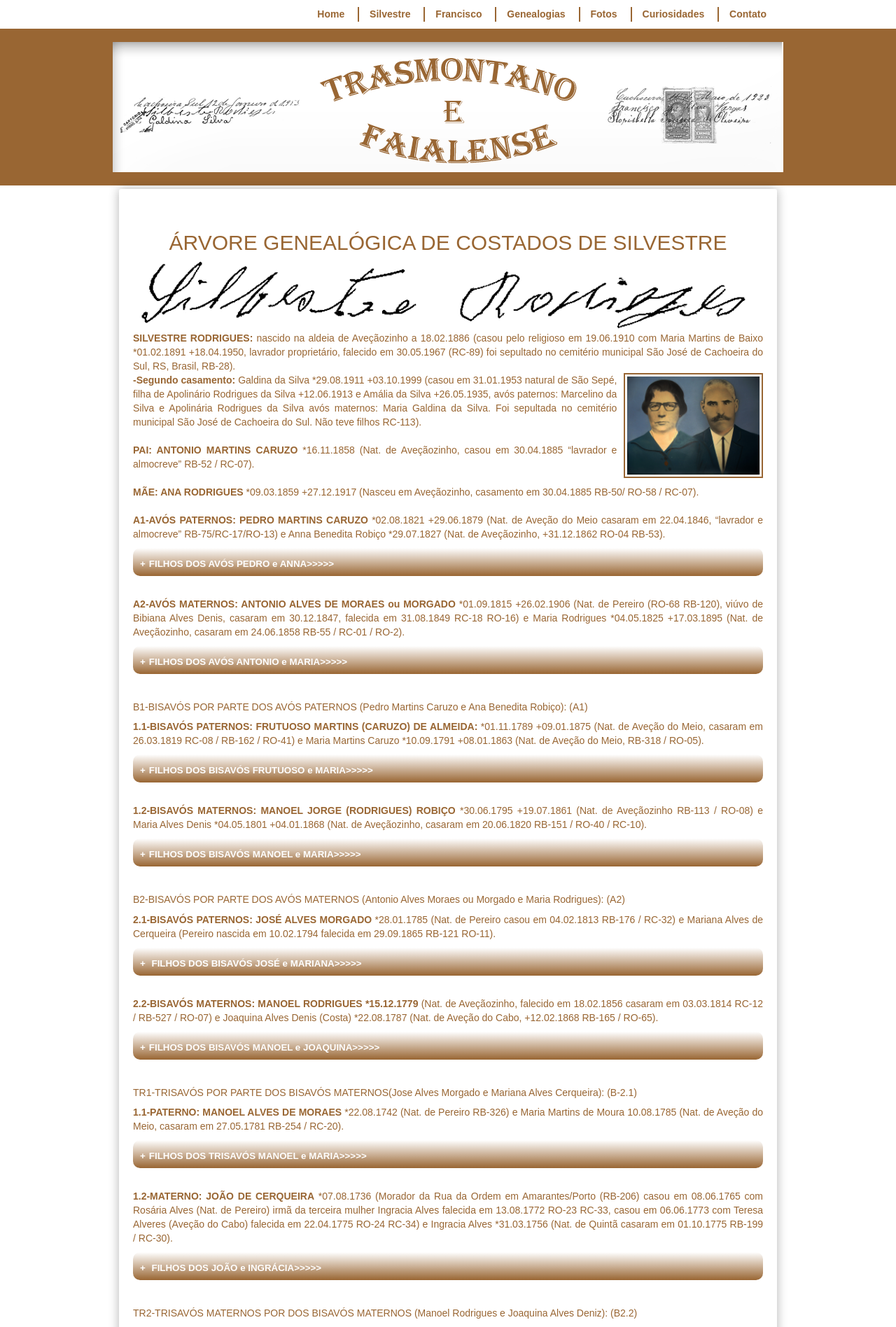
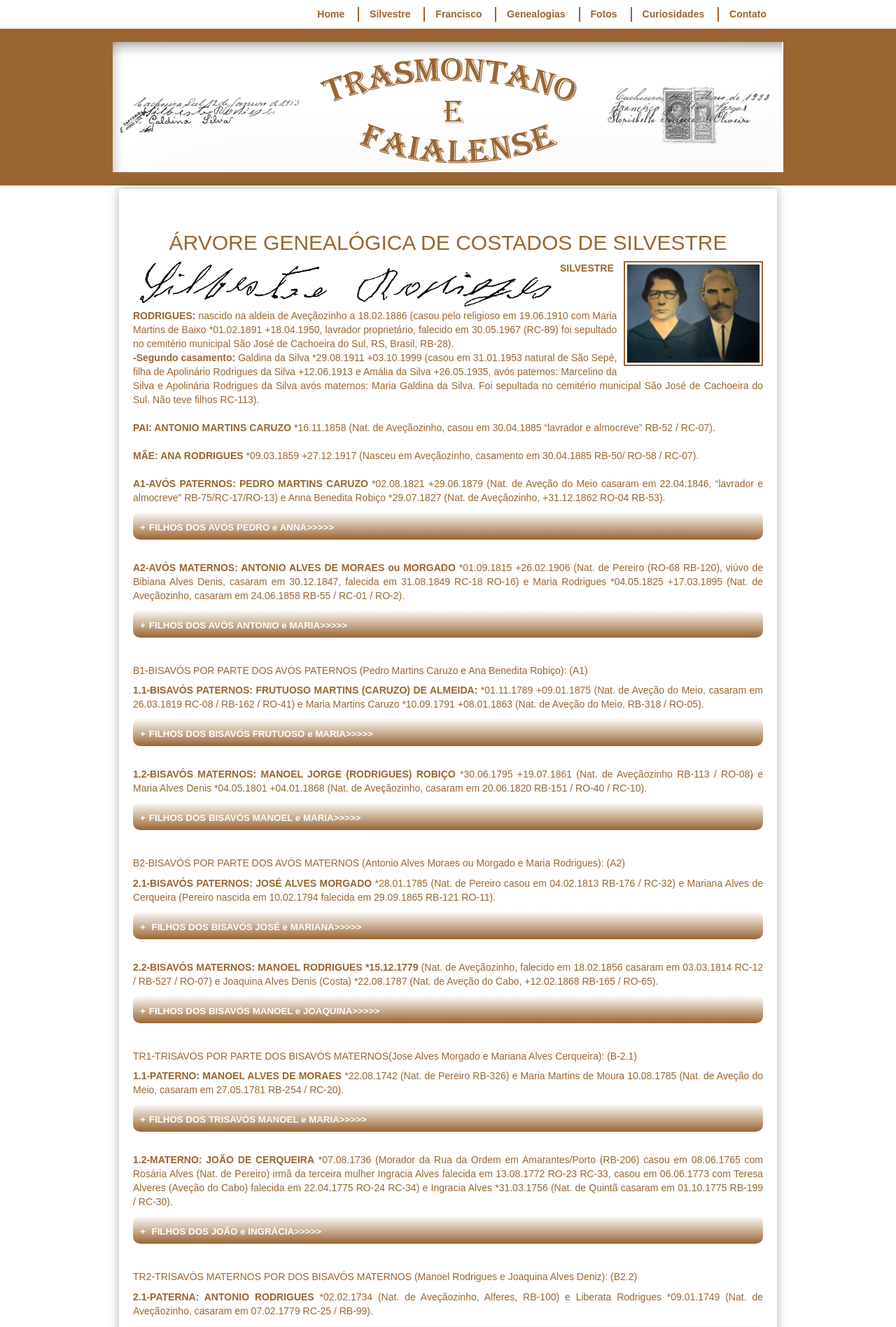
Before and after one commit to claudiovargas1955/claudiovargas1955.github.io, a Jekyll site: the page built from _pages/arvore-genealogica-de-costados-de-silvestre.html, in a window 1280 px wide. Shown: the top 1896 px of the page at 70% size. Built offline with Jekyll 4.4.1, drawn with Linux system fonts in a browser that asks for light colours; some web fonts are replaced.

Commit message:
Update arvore-genealogica-de-costados-de-silvestre.html

```diff
--- a/_pages/arvore-genealogica-de-costados-de-silvestre.html
+++ b/_pages/arvore-genealogica-de-costados-de-silvestre.html
@@ -54,12 +54,13 @@
 
 <div class="texto">
    <h2>ÁRVORE GENEALÓGICA DE COSTADOS DE SILVESTRE</h2>
-     <img class="esq1" style="float:left"; src="/images/SILVESTRE ROIZ.png" width="880px"  align="center" title="Assinatura Silvestre Rodrigues";/>
-   <p>
+     <img class="esq1" style="float:left"; src="/images/SILVESTRE ROIZ.png" width="600px"  align="center" title="Assinatura Silvestre Rodrigues";/>
+     <img style= "float:right"; src="/images/SILVESTRE E GALDINA.JPG";  height="150px" ; title="Silvestre e Galdina 1953">
+ <p>
    <b>SILVESTRE RODRIGUES:</b> nascido na aldeia de Aveçãozinho a 18.02.1886 (casou pelo religioso em 19.06.1910 com Maria Martins de
     Baixo *01.02.1891 +18.04.1950, lavrador proprietário, falecido em 30.05.1967 (RC-89) foi sepultado no cemitério municipal São José
     de Cachoeira do Sul, RS, Brasil, RB-28). <br/>
-    <img style= "float:right"; src="/images/SILVESTRE E GALDINA.JPG";  height="150px" ; title="Silvestre e Galdina 1953">
+
     <b>-Segundo casamento:</b> Galdina da Silva *29.08.1911 +03.10.1999 (casou em 31.01.1953 natural de São Sepé, filha de Apolinário
     Rodrigues da Silva +12.06.1913 e Amália da Silva +26.05.1935, avós paternos: Marcelino da Silva e Apolinária Rodrigues da Silva
     avós maternos: Maria Galdina da Silva. Foi sepultada no cemitério municipal São José de Cachoeira do Sul. Não teve filhos RC-113).
```
